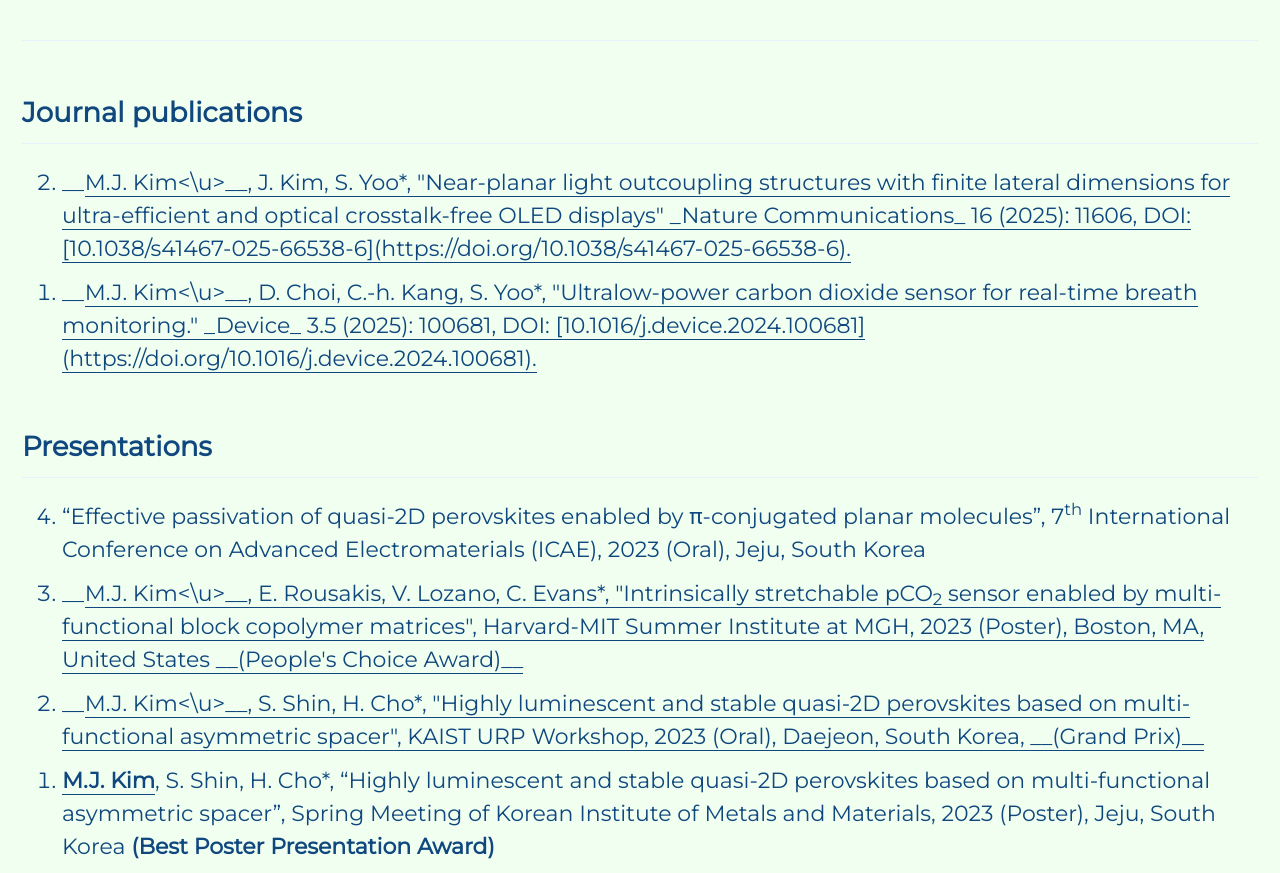
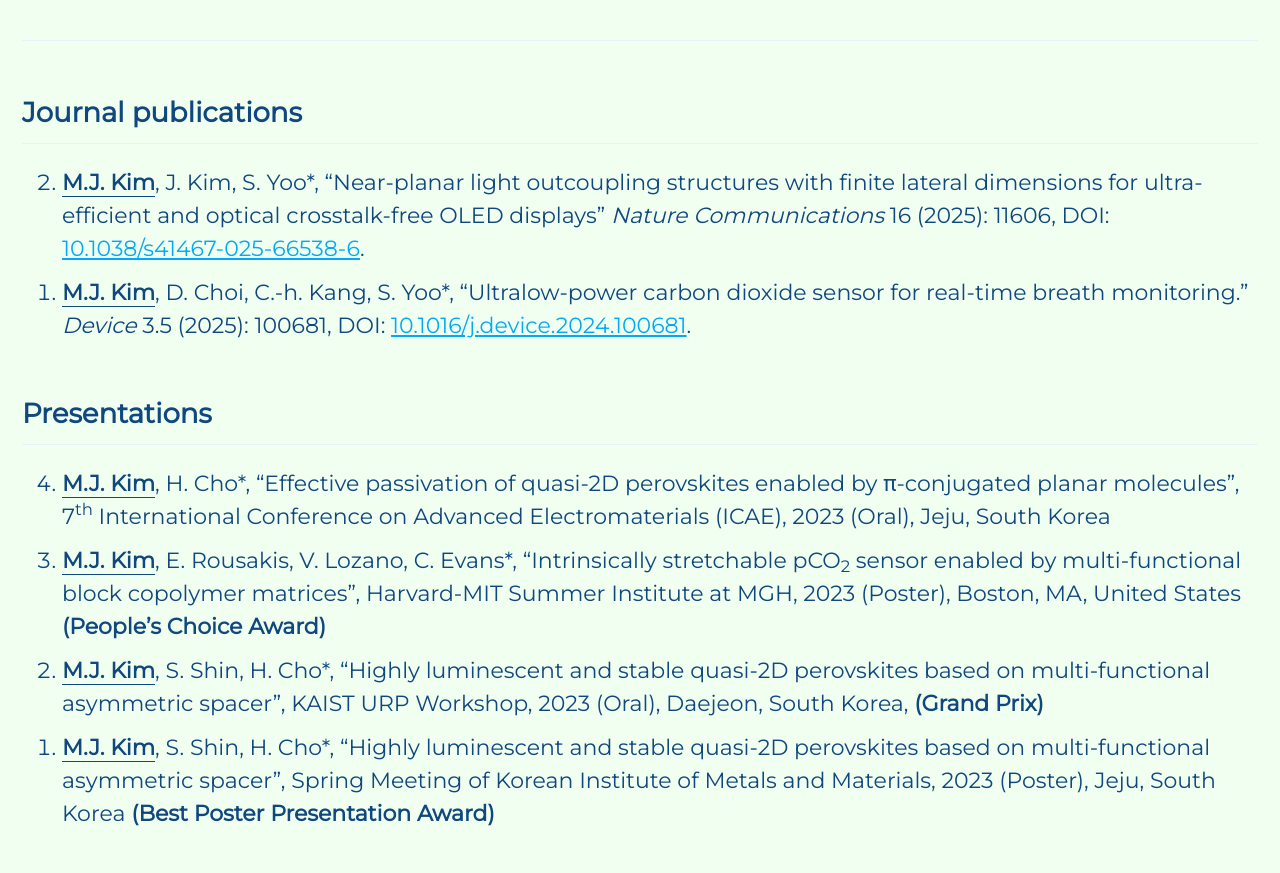
Before and after one commit to mj3259/mj3259.github.io, a Jekyll site: the page built from _pages/projects.md, in a window 1280 px wide and 1400 px high, cut to the strip 383-1256 px from the top of the window. Built offline with Jekyll 4.4.1, drawn with Linux system fonts in a browser that asks for light colours; cached includes are drawn as plain includes.

Commit message:
Update projects.md

```diff
--- a/_pages/projects.md
+++ b/_pages/projects.md
@@ -39,15 +39,15 @@ feature_row1:
 
 
 ## Journal publications
-1. __<u>M.J. Kim<\u>__, J. Kim, S. Yoo*, "Near-planar light outcoupling structures with finite lateral dimensions for ultra-efficient and optical crosstalk-free OLED displays" _Nature Communications_ 16 (2025): 11606, DOI: [10.1038/s41467-025-66538-6](https://doi.org/10.1038/s41467-025-66538-6).
-1. __<u>M.J. Kim<\u>__, D. Choi, C.-h. Kang, S. Yoo*, "Ultralow-power carbon dioxide sensor for real-time breath monitoring." _Device_ 3.5 (2025): 100681, DOI: [10.1016/j.device.2024.100681](https://doi.org/10.1016/j.device.2024.100681).
+1. **<u>M.J. Kim</u>**, J. Kim, S. Yoo*, "Near-planar light outcoupling structures with finite lateral dimensions for ultra-efficient and optical crosstalk-free OLED displays" _Nature Communications_ 16 (2025): 11606, DOI: [10.1038/s41467-025-66538-6](https://doi.org/10.1038/s41467-025-66538-6).
+1. **<u>M.J. Kim</u>**, D. Choi, C.-h. Kang, S. Yoo*, "Ultralow-power carbon dioxide sensor for real-time breath monitoring." _Device_ 3.5 (2025): 100681, DOI: [10.1016/j.device.2024.100681](https://doi.org/10.1016/j.device.2024.100681).
 {: reversed="reversed"}
 
 
 ## Presentations
-1. "Effective passivation of quasi-2D perovskites enabled by π-conjugated planar molecules", 7<sup>th</sup> International Conference on Advanced Electromaterials (ICAE), 2023 (Oral), Jeju, South Korea
-1. __<u>M.J. Kim<\u>__, E. Rousakis, V. Lozano, C. Evans*, "Intrinsically stretchable pCO<sub>2</sub> sensor enabled by multi-functional block copolymer matrices", Harvard-MIT Summer Institute at MGH, 2023 (Poster), Boston, MA, United States __(People's Choice Award)__
-1. __<u>M.J. Kim<\u>__, S. Shin, H. Cho*, "Highly luminescent and stable quasi-2D perovskites based on multi-functional asymmetric spacer", KAIST URP Workshop, 2023 (Oral), Daejeon, South Korea, __(Grand Prix)__
+1. **<u>M.J. Kim</u>**, H. Cho*, "Effective passivation of quasi-2D perovskites enabled by π-conjugated planar molecules", 7<sup>th</sup> International Conference on Advanced Electromaterials (ICAE), 2023 (Oral), Jeju, South Korea
+1. **<u>M.J. Kim</u>**, E. Rousakis, V. Lozano, C. Evans*, "Intrinsically stretchable pCO<sub>2</sub> sensor enabled by multi-functional block copolymer matrices", Harvard-MIT Summer Institute at MGH, 2023 (Poster), Boston, MA, United States __(People's Choice Award)__
+1. **<u>M.J. Kim</u>**, S. Shin, H. Cho*, "Highly luminescent and stable quasi-2D perovskites based on multi-functional asymmetric spacer", KAIST URP Workshop, 2023 (Oral), Daejeon, South Korea, __(Grand Prix)__
 1. **<u>M.J. Kim</u>**, S. Shin, H. Cho*, "Highly luminescent and stable quasi-2D perovskites based on multi-functional asymmetric spacer", Spring Meeting of Korean Institute of Metals and Materials, 2023 (Poster), Jeju, South Korea __(Best Poster Presentation Award)__
 {: reversed="reversed"}
 
```
